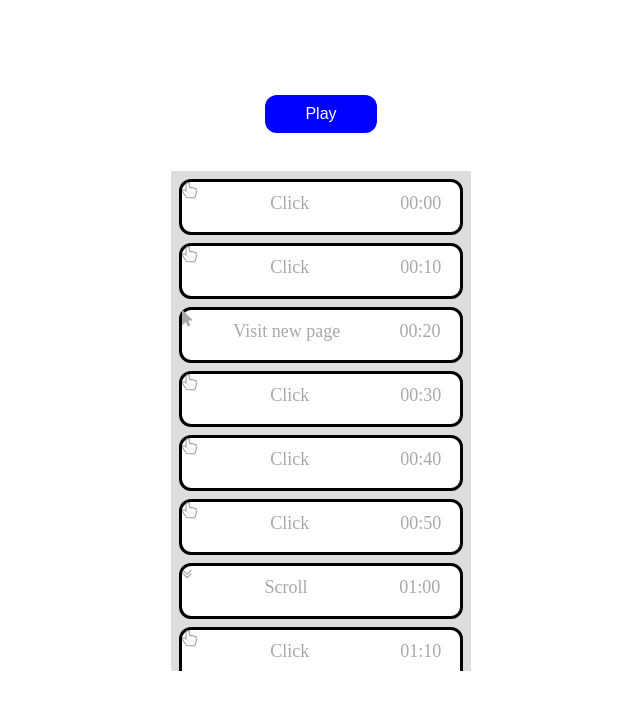
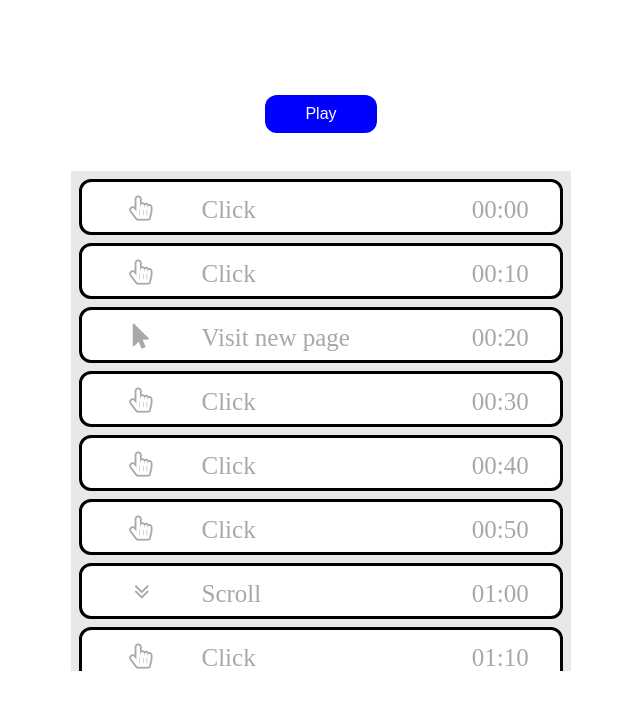
Before and after one commit to noha-isaed/Smooth-Scrolling, an Angular app: page / in a window 1280 px wide. Shown: the top 710 px of the page, without its empty margins (319-959 px from the left). Built offline with nearby package versions, Linux system fonts and the light colour scheme.

Commit message:
second commit

```diff
--- a/src/app/app.component.css
+++ b/src/app/app.component.css
@@ -5,9 +5,9 @@ body{
 }
 #container{
 
-    height: 500px;
-    width: 300px;
-   background-color: #ddd;
+  height: 500px;
+  width: 500px;
+   background-color: 	#E8E8E8;
    margin-left: auto;
    margin-right: auto;
 
@@ -52,17 +52,28 @@ button {
   }
 
   #eventname{
-    height: 100%;
-    width: 70%;
-    margin-top:4%;
-    font-size: large;
+    height: 65%;
+    width: 50%;
+    margin-top:3%;
+    font-size: 25px;
+    left: auto;
+    text-align: left;
+
   }
 
   #eventtime{
-    height: 100%;
-    width: 30%;
+    height: 65%;
+    width: 25%;
     text-align: center;
-    margin-top:4%;
-    font-size: large;
+    margin-top:3%;
+    font-size: 25px;
 
   }
+
+  #eventicon{
+    height: 65%;
+    width: 25%;
+    text-align: center;
+    margin-top:3%;
+    font-size: 25px;
+  }
```
